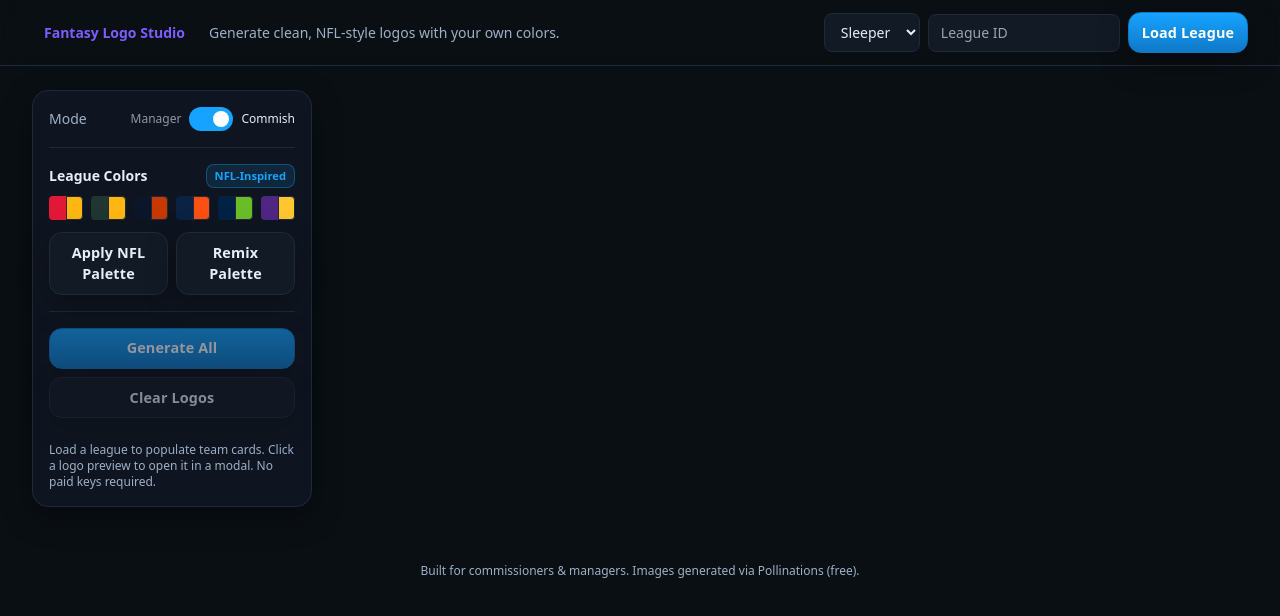
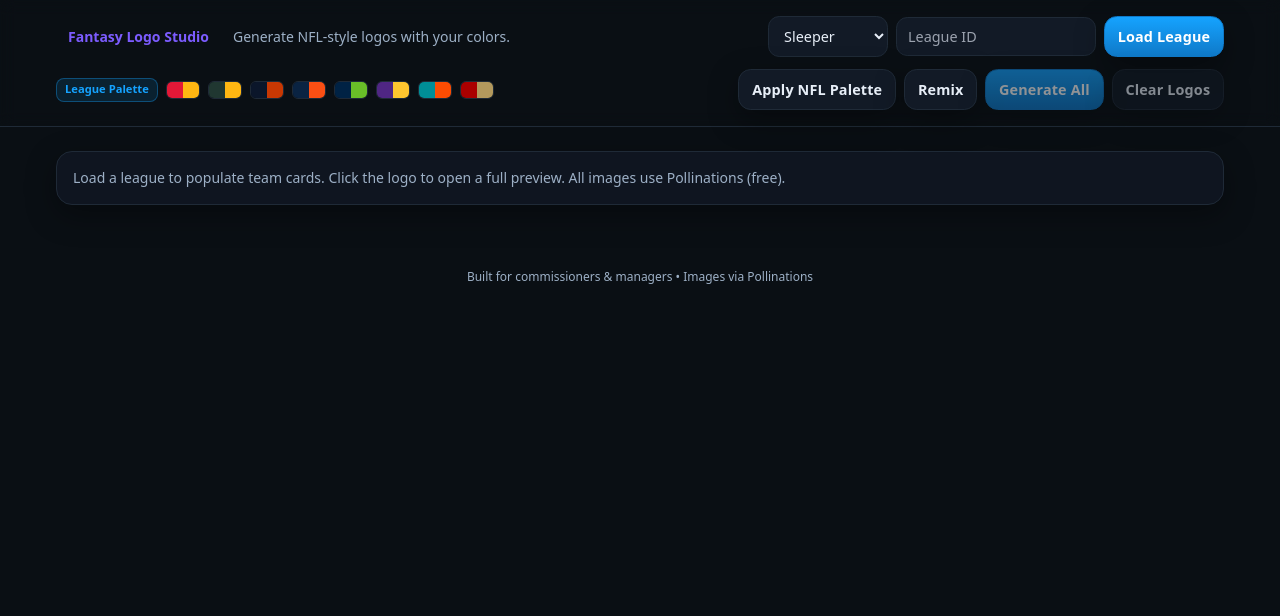
Before and after one commit to nmortimer/NewFantasy2, a Next.js app: page / in a window 1280 px wide. Shown: the top 616 px of the page. Built offline with nearby package versions, Linux system fonts and the light colour scheme.

Commit message:
Update index.tsx

```diff
--- a/pages/index.tsx
+++ b/pages/index.tsx
@@ -5,307 +5,211 @@ import Modal from '../components/Modal';
 type Provider = 'sleeper' | 'mfl' | 'espn';
 
 const NFL_PALETTE: Array<{ primary: string; secondary: string; name: string }> = [
-  { name: 'Chiefs',        primary: '#E31837', secondary: '#FFB612' },
-  { name: 'Packers',       primary: '#203731', secondary: '#FFB612' },
-  { name: 'Bears',         primary: '#0B162A', secondary: '#C83803' },
-  { name: 'Broncos',       primary: '#0A2342', secondary: '#FB4F14' },
-  { name: 'Seahawks',      primary: '#002244', secondary: '#69BE28' },
-  { name: 'Vikings',       primary: '#4F2683', secondary: '#FFC62F' },
-  { name: 'Dolphins',      primary: '#008E97', secondary: '#FC4C02' },
-  { name: '49ers',         primary: '#AA0000', secondary: '#B3995D' },
-  { name: 'Raiders',       primary: '#000000', secondary: '#A5ACAF' },
-  { name: 'Cowboys',       primary: '#041E42', secondary: '#869397' },
-  { name: 'Giants',        primary: '#0B2265', secondary: '#A71930' },
-  { name: 'Bills',         primary: '#00338D', secondary: '#C60C30' },
-  { name: 'Jets',          primary: '#125740', secondary: '#FFFFFF' },
-  { name: 'Ravens',        primary: '#241773', secondary: '#000000' },
-  { name: 'Panthers',      primary: '#0085CA', secondary: '#101820' },
-  { name: 'Jaguars',       primary: '#006778', secondary: '#9F792C' },
-  { name: 'Saints',        primary: '#101820', secondary: '#D3BC8D' },
-  { name: 'Patriots',      primary: '#002244', secondary: '#C60C30' },
-  { name: 'Buccaneers',    primary: '#D50A0A', secondary: '#34302B' },
-  { name: 'Chargers',      primary: '#0073CF', secondary: '#FFC20E' },
+  { name: 'Chiefs', primary: '#E31837', secondary: '#FFB612' },
+  { name: 'Packers', primary: '#203731', secondary: '#FFB612' },
+  { name: 'Bears', primary: '#0B162A', secondary: '#C83803' },
+  { name: 'Broncos', primary: '#0A2342', secondary: '#FB4F14' },
+  { name: 'Seahawks', primary: '#002244', secondary: '#69BE28' },
+  { name: 'Vikings', primary: '#4F2683', secondary: '#FFC62F' },
+  { name: 'Dolphins', primary: '#008E97', secondary: '#FC4C02' },
+  { name: '49ers', primary: '#AA0000', secondary: '#B3995D' },
+  { name: 'Raiders', primary: '#000000', secondary: '#A5ACAF' },
+  { name: 'Cowboys', primary: '#041E42', secondary: '#869397' },
+  { name: 'Giants', primary: '#0B2265', secondary: '#A71930' },
+  { name: 'Bills', primary: '#00338D', secondary: '#C60C30' },
+  { name: 'Jets', primary: '#125740', secondary: '#FFFFFF' },
+  { name: 'Ravens', primary: '#241773', secondary: '#000000' },
+  { name: 'Panthers', primary: '#0085CA', secondary: '#101820' },
+  { name: 'Jaguars', primary: '#006778', secondary: '#9F792C' },
+  { name: 'Saints', primary: '#101820', secondary: '#D3BC8D' },
+  { name: 'Patriots', primary: '#002244', secondary: '#C60C30' },
+  { name: 'Buccaneers', primary: '#D50A0A', secondary: '#34302B' },
+  { name: 'Chargers', primary: '#0073CF', secondary: '#FFC20E' },
 ];
 
-const FALLBACK_MASCOTS = [
-  'wolf', 'bear', 'eagle', 'hawk', 'dragon', 'knight', 'viking', 'pirate',
-  'bull', 'tiger', 'panther', 'raven', 'shark', 'stallion', 'bison', 'ram', 'fox', 'gorilla'
-];
+const FALLBACK_MASCOTS = ['wolf','bear','eagle','hawk','dragon','knight','viking','pirate','bull','tiger','panther','raven','shark','stallion','bison','ram','fox','gorilla'];
 
 function deriveMascot(name: string): string {
   const n = (name || '').toLowerCase();
-  const map: Record<string, string> = {
-    bears: 'bear', cubs: 'bear',
-    lions: 'lion', tigers: 'tiger',
-    wolves: 'wolf', wolfpack: 'wolf', timberwolves: 'wolf',
-    eagles: 'eagle', hawks: 'hawk', falcons: 'falcon',
-    ravens: 'raven', crows: 'raven',
-    broncos: 'stallion', mustangs: 'stallion', colts: 'stallion', horses: 'stallion',
-    panthers: 'panther', jaguars: 'jaguar', leopards: 'leopard',
-    sharks: 'shark',
-    bulls: 'bull', bison: 'bison', buffaloes: 'bison',
-    vikings: 'viking', knights: 'knight', pirates: 'pirate', buccaneers: 'pirate',
-    rams: 'ram', foxes: 'fox', gorillas: 'gorilla', gators: 'alligator', crocodiles: 'crocodile'
+  const map: Record<string,string> = {
+    bears:'bear', cubs:'bear', lions:'lion', tigers:'tiger', wolves:'wolf', timberwolves:'wolf', wolfpack:'wolf',
+    eagles:'eagle', hawks:'hawk', falcons:'falcon', ravens:'raven', crows:'raven',
+    broncos:'stallion', mustangs:'stallion', colts:'stallion', horses:'stallion',
+    panthers:'panther', jaguars:'jaguar', leopards:'leopard', sharks:'shark',
+    bulls:'bull', bison:'bison', buffaloes:'bison',
+    vikings:'viking', knights:'knight', pirates:'pirate', buccaneers:'pirate',
+    rams:'ram', foxes:'fox', gorillas:'gorilla', gators:'alligator', crocodiles:'crocodile'
   };
-  for (const key of Object.keys(map)) {
-    if (n.includes(key)) return map[key];
-  }
-  const hints = ['bear','wolf','eagle','hawk','dragon','knight','viking','pirate','bull','tiger','panther','raven','shark','stallion','bison','ram','fox','gorilla'];
-  for (const h of hints) if (n.includes(h)) return h;
-  return FALLBACK_MASCOTS[Math.floor(Math.random() * FALLBACK_MASCOTS.length)];
+  for(const k of Object.keys(map)) if(n.includes(k)) return map[k];
+  for (const h of FALLBACK_MASCOTS) if (n.includes(h)) return h;
+  return FALLBACK_MASCOTS[Math.floor(Math.random()*FALLBACK_MASCOTS.length)];
 }
 
-export default function HomePage() {
+export default function HomePage(){
   const [provider, setProvider] = useState<Provider>('sleeper');
   const [leagueId, setLeagueId] = useState('');
   const [espnSWID, setEspnSWID] = useState('');
   const [espnS2, setEspnS2] = useState('');
   const [teams, setTeams] = useState<Team[]>([]);
   const [loading, setLoading] = useState(false);
-  const [commissionerMode, setCommissionerMode] = useState(true);
-  const [imageModalUrl, setImageModalUrl] = useState<string | null>(null);
+  const [imageModalUrl, setImageModalUrl] = useState<string|null>(null);
 
-  const palettePreview = useMemo(() => NFL_PALETTE.slice(0, Math.max(3, Math.min(6, teams.length || 6))), [teams.length]);
+  const palettePreview = useMemo(()=>NFL_PALETTE.slice(0, Math.max(4, Math.min(8, teams.length||8))),[teams.length]);
 
-  const applyNFLPalette = useCallback(() => {
-    setTeams((prev) =>
-      prev.map((t, i) => {
+  const applyNFLPalette = useCallback(()=>{
+    setTeams(prev => prev.map((t,i)=>{
       const p = NFL_PALETTE[i % NFL_PALETTE.length];
       return { ...t, primary: p.primary, secondary: p.secondary };
-      })
-    );
-  }, []);
+    }));
+  },[]);
 
-  const remixPalette = useCallback(() => {
-    setTeams((prev) =>
-      prev.map((t) => {
-        const p = NFL_PALETTE[Math.floor(Math.random() * NFL_PALETTE.length)];
+  const remixPalette = useCallback(()=>{
+    setTeams(prev => prev.map((t)=>{
+      const p = NFL_PALETTE[Math.floor(Math.random()*NFL_PALETTE.length)];
       return { ...t, primary: p.primary, secondary: p.secondary };
-      })
-    );
-  }, []);
+    }));
+  },[]);
 
-  const handleLoadLeague = useCallback(async (e: FormEvent) => {
-    e.preventDefault();
-    if (!leagueId.trim()) return;
+  const handleLoadLeague = useCallback(async (e: FormEvent)=>{
+    e.preventDefault(); if(!leagueId.trim()) return;
     setLoading(true);
-    try {
-      const res = await fetch('/api/league', {
-        method: 'POST',
-        headers: { 'Content-Type': 'application/json' },
-        body: JSON.stringify({
-          provider,
-          leagueId: leagueId.trim(),
-          swid: espnSWID || undefined,
-          s2: espnS2 || undefined
-        })
+    try{
+      const res = await fetch('/api/league',{
+        method:'POST',headers:{'Content-Type':'application/json'},
+        body:JSON.stringify({provider, leagueId:leagueId.trim(), swid: espnSWID || undefined, s2: espnS2 || undefined})
       });
-      if (!res.ok) throw new Error(`Failed: ${res.status}`);
+      if(!res.ok) throw new Error(`Failed: ${res.status}`);
       const data = await res.json();
-      const mapped: Team[] = (data.teams || []).map((t: any, idx: number) => {
-        const name = t.name || `Team ${idx + 1}`;
+      const mapped: Team[] = (data.teams || []).map((t:any, idx:number)=>{
+        const name = t.name || `Team ${idx+1}`;
         const mascot = t.mascot || deriveMascot(name);
         const base = NFL_PALETTE[idx % NFL_PALETTE.length];
         return {
-          id: t.id?.toString() ?? `${idx + 1}`,
-          name,
-          owner: t.owner || '',
-          mascot,
+          id: t.id?.toString() ?? `${idx+1}`,
+          name, owner: t.owner || '', mascot,
           primary: t.primary || base.primary,
           secondary: t.secondary || base.secondary,
-          seed: t.seed || Math.floor(Math.random() * 10_000) + 1,
+          seed: t.seed || Math.floor(Math.random()*10_000)+1,
           logoUrl: t.logoUrl || ''
         };
       });
       setTeams(mapped);
-    } catch (err) {
-      console.error(err);
-      alert('Could not load league. Double-check provider and ID (ESPN may require SWID/S2).');
-    } finally {
-      setLoading(false);
-    }
-  }, [provider, leagueId, espnSWID, espnS2]);
+    }catch(err){ console.error(err); alert('Could not load league. Check provider/ID (ESPN may require SWID/S2).'); }
+    finally{ setLoading(false); }
+  },[provider,leagueId,espnSWID,espnS2]);
 
-  const updateTeam = useCallback((id: string, patch: Partial<Team>) => {
-    setTeams((prev) => prev.map((t) => (t.id === id ? { ...t, ...patch } : t)));
-  }, []);
+  const updateTeam = useCallback((id:string,patch:Partial<Team>)=>{
+    setTeams(prev=>prev.map(t=>t.id===id?{...t,...patch}:t));
+  },[]);
 
-  const generateLogo = useCallback(async (team: Team) => {
-    updateTeam(team.id, { generating: true });
-    try {
-      const res = await fetch('/api/generate-logo', {
-        method: 'POST',
-        headers: { 'Content-Type': 'application/json' },
-        body: JSON.stringify({ team })
-      });
-      if (!res.ok) throw new Error(`Gen failed: ${res.status}`);
+  const generateLogo = useCallback(async (team:Team)=>{
+    updateTeam(team.id,{generating:true});
+    try{
+      const res = await fetch('/api/generate-logo',{method:'POST',headers:{'Content-Type':'application/json'},body:JSON.stringify({team})});
+      if(!res.ok) throw new Error(`Gen failed: ${res.status}`);
       const data = await res.json();
-      updateTeam(team.id, { logoUrl: data.url });
-    } catch (e) {
-      console.error(e);
-      alert(`Logo generation failed for ${team.name}. Try again.`);
-    } finally {
-      updateTeam(team.id, { generating: false });
-    }
-  }, [updateTeam]);
+      updateTeam(team.id,{logoUrl:data.url});
+    }catch(e){ console.error(e); alert(`Logo generation failed for ${team.name}. Try again.`); }
+    finally{ updateTeam(team.id,{generating:false}); }
+  },[updateTeam]);
 
-  const generateAll = useCallback(async () => {
-    const queue = [...teams];
-    const running: Promise<void>[] = [];
-    const worker = async (t: Team) => { await generateLogo(t); };
-    while (queue.length) {
-      while (running.length < 2 && queue.length) {
-        const t = queue.shift()!;
-        const p = worker(t).finally(() => {
-          const idx = running.indexOf(p);
-          if (idx >= 0) running.splice(idx, 1);
-        });
+  const generateAll = useCallback(async ()=>{
+    const queue=[...teams]; const running:Promise<void>[]=[];
+    const worker=async(t:Team)=>{ await generateLogo(t); };
+    while(queue.length){
+      while(running.length<2 && queue.length){
+        const t=queue.shift()!; const p=worker(t).finally(()=>{ const i=running.indexOf(p); if(i>=0) running.splice(i,1);});
         running.push(p);
       }
       // eslint-disable-next-line no-await-in-loop
       await Promise.race(running);
     }
     await Promise.all(running);
-  }, [teams, generateLogo]);
+  },[teams,generateLogo]);
 
-  const clearAll = useCallback(() => {
-    setTeams((prev) => prev.map((t) => ({ ...t, logoUrl: '' })));
-  }, []);
+  const clearAll = useCallback(()=>{ setTeams(prev=>prev.map(t=>({...t,logoUrl:''}))); },[]);
 
   return (
     <>
-      {/* Sticky Top Bar */}
-      <header className="sticky top-0 z-50 border-b border-[var(--border)] bg-[var(--panel)]/85 backdrop-blur">
-        <div className="mx-auto max-w-7xl px-4 sm:px-6 lg:px-8 py-3 flex flex-col gap-3 md:flex-row md:items-center md:justify-between">
+      {/* Header */}
+      <header className="border-b border-[var(--border)] bg-[var(--panel)]/80 backdrop-blur">
+        <div className="shell py-4 flex flex-col gap-3">
+          <div className="flex items-center justify-between gap-3">
             <div className="flex items-center gap-3">
-            <div className="rounded-xl bg-[var(--accent2)]/15 px-3 py-2 text-sm font-semibold text-[var(--accent2)] shadow-[var(--shadow)]">
+              <div className="rounded-xl bg-[var(--accent2)]/15 px-3 py-2 text-sm font-extrabold text-[var(--accent2)] shadow-[var(--shadow)]">
                 Fantasy Logo Studio
               </div>
-            <span className="hidden md:inline text-sm text-[var(--muted)]">Generate clean, NFL-style logos with your own colors.</span>
+              <span className="hidden md:inline text-sm text-[var(--muted)]">Generate NFL-style logos with your colors.</span>
             </div>
-
-          <form onSubmit={handleLoadLeague} className="flex flex-col md:flex-row gap-2 md:items-center">
-            <select
-              value={provider}
-              onChange={(e) => setProvider(e.target.value as Provider)}
-              className="rounded-lg bg-[var(--card)] text-sm px-3 py-2 border border-[var(--border)] focus:outline-none focus:ring-2 focus:ring-[var(--accent)]"
-              aria-label="Provider"
-            >
+            <form onSubmit={handleLoadLeague} className="flex flex-wrap gap-2 items-center">
+              <select value={provider} onChange={(e)=>setProvider(e.target.value as Provider)} className="input text-sm w-[120px]" aria-label="Provider">
                 <option value="sleeper">Sleeper</option>
                 <option value="mfl">MFL</option>
                 <option value="espn">ESPN</option>
               </select>
-            <input
-              placeholder="League ID"
-              value={leagueId}
-              onChange={(e) => setLeagueId(e.target.value)}
-              className="rounded-lg bg-[var(--card)] text-sm px-3 py-2 border border-[var(--border)] w-48 focus:outline-none focus:ring-2 focus:ring-[var(--accent)]"
-            />
-            {provider === 'espn' && (
+              <input className="input text-sm w-[200px]" placeholder="League ID" value={leagueId} onChange={(e)=>setLeagueId(e.target.value)} />
+              {provider==='espn' && (
                 <>
-                <input
-                  placeholder="ESPN SWID (e.g. {XXXX-...})"
-                  value={espnSWID}
-                  onChange={(e) => setEspnSWID(e.target.value)}
-                  className="rounded-lg bg-[var(--card)] text-sm px-3 py-2 border border-[var(--border)] w-56 focus:outline-none focus:ring-2 focus:ring-[var(--accent)]"
-                />
-                <input
-                  placeholder="ESPN S2"
-                  value={espnS2}
-                  onChange={(e) => setEspnS2(e.target.value)}
-                  className="rounded-lg bg-[var(--card)] text-sm px-3 py-2 border border-[var(--border)] w-52 focus:outline-none focus:ring-2 focus:ring-[var(--accent)]"
-                />
+                  <input className="input text-sm w-[210px]" placeholder="ESPN SWID (e.g. {XXXX-...})" value={espnSWID} onChange={(e)=>setEspnSWID(e.target.value)} />
+                  <input className="input text-sm w-[180px]" placeholder="ESPN S2" value={espnS2} onChange={(e)=>setEspnS2(e.target.value)} />
                 </>
               )}
-            <button disabled={loading} className="btn btn-primary">
-              {loading ? 'Loading…' : 'Load League'}
-            </button>
+              <button disabled={loading} className="btn btn-primary">{loading ? 'Loading…' : 'Load League'}</button>
             </form>
+          </div>
+
+          {/* Toolbar */}
+          <div className="flex flex-wrap items-center gap-2">
+            <div className="badge">League Palette</div>
+            <div className="flex items-center gap-2">
+              {palettePreview.map((p,i)=>(
+                <div key={i} className="flex overflow-hidden rounded-md border border-[var(--border)]">
+                  <div className="h-4 w-4" style={{background:p.primary}}/>
+                  <div className="h-4 w-4" style={{background:p.secondary}}/>
+                </div>
+              ))}
+            </div>
+            <div className="flex gap-2 ml-auto">
+              <button onClick={applyNFLPalette} className="btn btn-secondary">Apply NFL Palette</button>
+              <button onClick={remixPalette} className="btn">Remix</button>
+              <button onClick={generateAll} disabled={!teams.length} className="btn btn-primary">Generate All</button>
+              <button onClick={clearAll} disabled={!teams.length} className="btn">Clear Logos</button>
+            </div>
+          </div>
         </div>
       </header>
 
-      {/* Main Two-Column Layout */}
-      <main className="mx-auto max-w-7xl px-4 sm:px-6 lg:px-8 py-6 grid grid-cols-1 lg:grid-cols-[280px_1fr] gap-6">
-        {/* Sidebar */}
-        <aside className="panel space-y-4">
-          <div className="flex items-center justify-between">
-            <span className="text-sm text-[var(--muted)]">Mode</span>
-            <div className="flex items-center gap-2">
-              <span className={`text-xs ${commissionerMode ? 'opacity-60' : 'opacity-100'}`}>Manager</span>
-              <label className="relative inline-flex cursor-pointer items-center">
-                <input
-                  type="checkbox"
-                  className="peer sr-only"
-                  checked={commissionerMode}
-                  onChange={(e) => setCommissionerMode(e.target.checked)}
-                />
-                <div className="h-6 w-11 rounded-full bg-[var(--border)] peer-checked:bg-[var(--accent)] transition"></div>
-                <div className="absolute left-1 top-1 h-4 w-4 rounded-full bg-white peer-checked:translate-x-5 transition"></div>
-              </label>
-              <span className={`text-xs ${commissionerMode ? 'opacity-100' : 'opacity-60'}`}>Commish</span>
+      {/* Main Grid */}
+      <main className="shell py-6">
+        {!teams.length ? (
+          <div className="panel text-sm text-[var(--muted)]">
+            Load a league to populate team cards. Click the logo to open a full preview. All images use Pollinations (free).
           </div>
-          </div>
-
-          <div className="border-t border-[var(--border)] pt-4">
-            <div className="flex items-center justify-between mb-2">
-              <h3 className="text-sm font-semibold">League Colors</h3>
-              <span className="badge">NFL-Inspired</span>
-            </div>
-            <div className="grid grid-cols-6 gap-2 mb-3">
-              {palettePreview.map((p, i) => (
-                <div key={i} className="flex">
-                  <div className="h-6 w-6 rounded-l" style={{ background: p.primary }} />
-                  <div className="h-6 w-6 rounded-r border border-[var(--border)]" style={{ background: p.secondary }} />
-                </div>
-              ))}
-            </div>
-            <div className="flex gap-2">
-              <button onClick={applyNFLPalette} className="btn btn-secondary w-full">Apply NFL Palette</button>
-              <button onClick={remixPalette} className="btn w-full">Remix Palette</button>
-            </div>
-          </div>
-
-          <div className="border-t border-[var(--border)] pt-4 space-y-2">
-            <button onClick={generateAll} disabled={!teams.length} className="btn btn-primary w-full">Generate All</button>
-            <button onClick={clearAll} disabled={!teams.length} className="btn w-full">Clear Logos</button>
-          </div>
-
-          {!teams.length && (
-            <p className="text-xs text-[var(--muted)] pt-2">
-              Load a league to populate team cards. Click a logo preview to open it in a modal. No paid keys required.
-            </p>
-          )}
-        </aside>
-
-        {/* Team Grid */}
-        <section>
-          <div className="grid gap-4 sm:grid-cols-2 md:grid-cols-3 xl:grid-cols-4">
-            {teams.map((team) => (
+        ) : (
+          <div className="grid gap-5 sm:grid-cols-2 md:grid-cols-3 xl:grid-cols-4">
+            {teams.map(team=>(
               <TeamCard
                 key={team.id}
                 team={team}
-                onUpdate={(patch) => updateTeam(team.id, patch)}
-                onGenerate={() => generateLogo(team)}
-                onOpenImage={() => team.logoUrl && setImageModalUrl(team.logoUrl)}
+                onUpdate={(patch)=>updateTeam(team.id, patch)}
+                onGenerate={()=>generateLogo(team)}
+                onOpenImage={()=> team.logoUrl && setImageModalUrl(team.logoUrl)}
               />
             ))}
           </div>
-        </section>
+        )}
       </main>
 
-      <Modal
-        isOpen={!!imageModalUrl}
-        onClose={() => setImageModalUrl(null)}
-        title="Logo Preview"
-      >
+      {/* Image Modal */}
+      <Modal isOpen={!!imageModalUrl} onClose={()=>setImageModalUrl(null)} title="Logo Preview">
         {imageModalUrl && (
           // eslint-disable-next-line @next/next/no-img-element
           <img src={imageModalUrl} alt="Generated logo full" className="rounded-xl shadow-lg max-h-[75vh] object-contain mx-auto" />
         )}
       </Modal>
 
-      <footer className="py-8 text-center text-xs text-[var(--muted)]">
-        Built for commissioners & managers. Images generated via Pollinations (free).
+      <footer className="py-10 text-center text-xs text-[var(--muted)]">
+        Built for commissioners & managers • Images via Pollinations
       </footer>
     </>
   );
```
Lines whose indentation alone changed are shown as unchanged.
